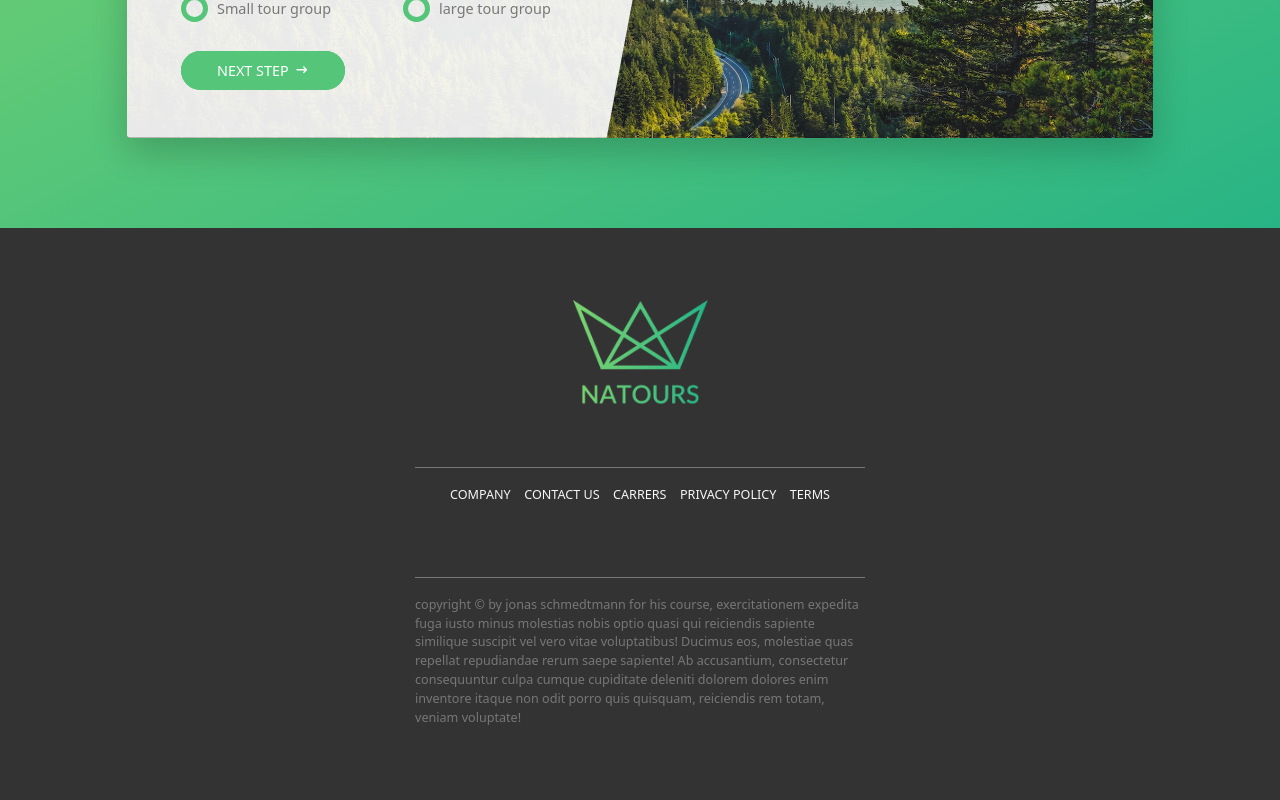
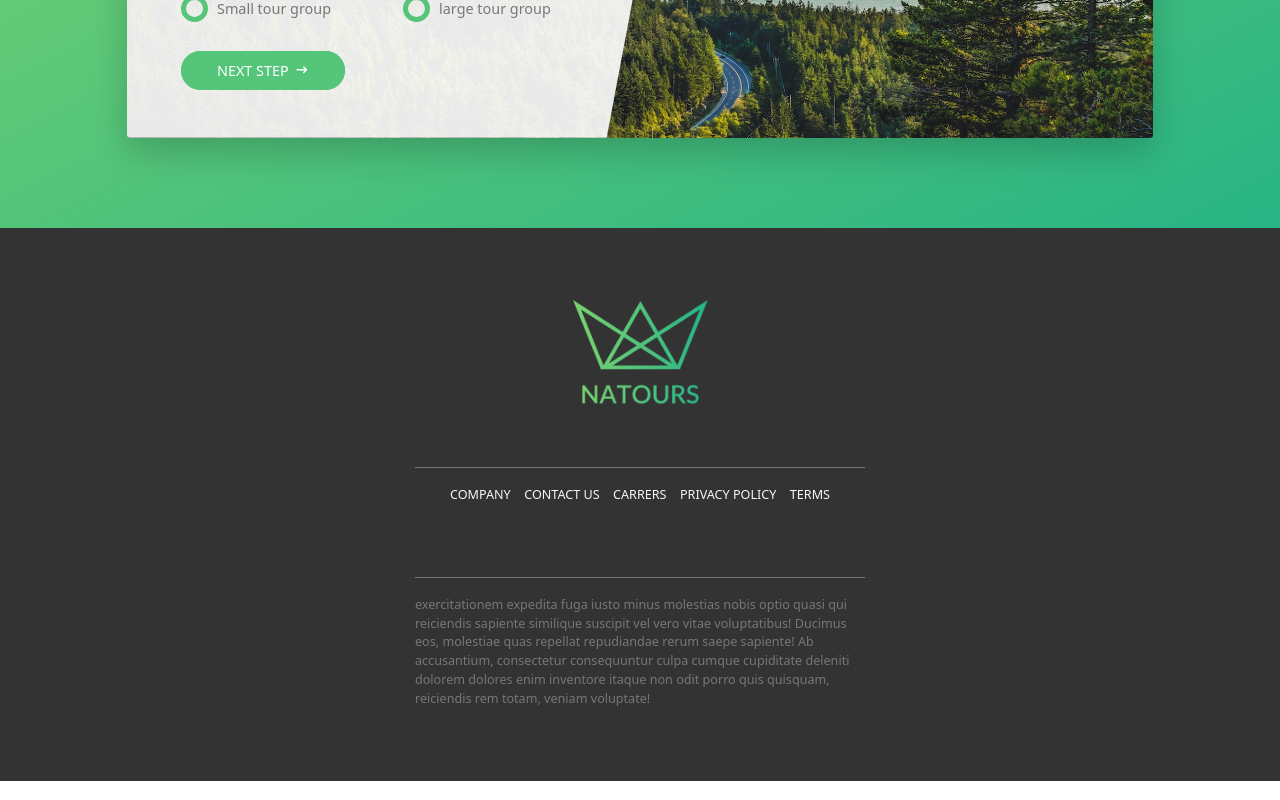
Before and after one commit to aligorgin/natours, a Next.js app: page / in a window 1280 px wide. Shown: the part 5881-6681 px from the top of the page. Built offline with nearby package versions, Linux system fonts and the light colour scheme.

Commit message:
Update Footer.tsx

```diff
--- a/src/ui/containers/Footer.tsx
+++ b/src/ui/containers/Footer.tsx
@@ -30,7 +30,7 @@ export default function Footer(){
 
                     <div className='w-full lg:w-4/5 border-t-[1px] border-solid border-[#777] pt-[2rem] inline-block'>
                         <p>
-                            copyright &copy; by jonas schmedtmann for his course, exercitationem expedita fuga iusto minus molestias nobis optio quasi qui reiciendis sapiente similique suscipit vel vero vitae voluptatibus! Ducimus eos, molestiae quas repellat repudiandae rerum saepe sapiente! Ab accusantium, consectetur consequuntur culpa cumque cupiditate deleniti dolorem dolores enim inventore itaque non odit porro quis quisquam, reiciendis rem totam, veniam voluptate!
+                           exercitationem expedita fuga iusto minus molestias nobis optio quasi qui reiciendis sapiente similique suscipit vel vero vitae voluptatibus! Ducimus eos, molestiae quas repellat repudiandae rerum saepe sapiente! Ab accusantium, consectetur consequuntur culpa cumque cupiditate deleniti dolorem dolores enim inventore itaque non odit porro quis quisquam, reiciendis rem totam, veniam voluptate!
                         </p>
                     </div>
 
```
